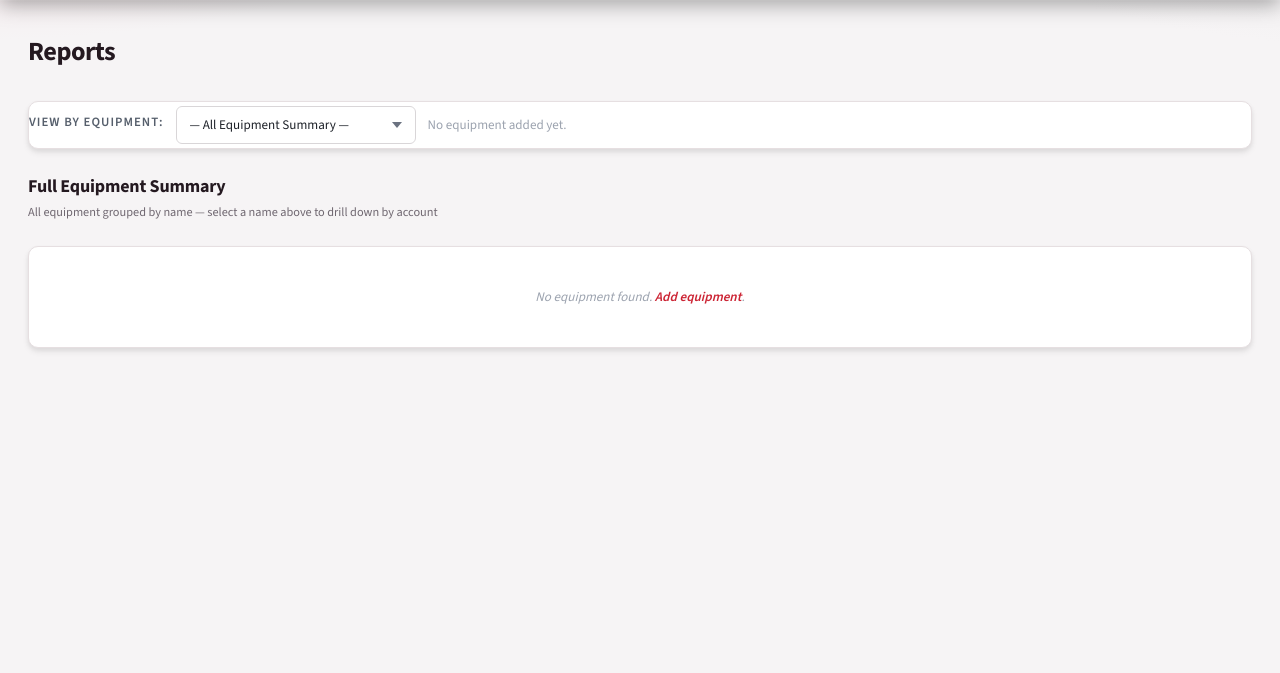
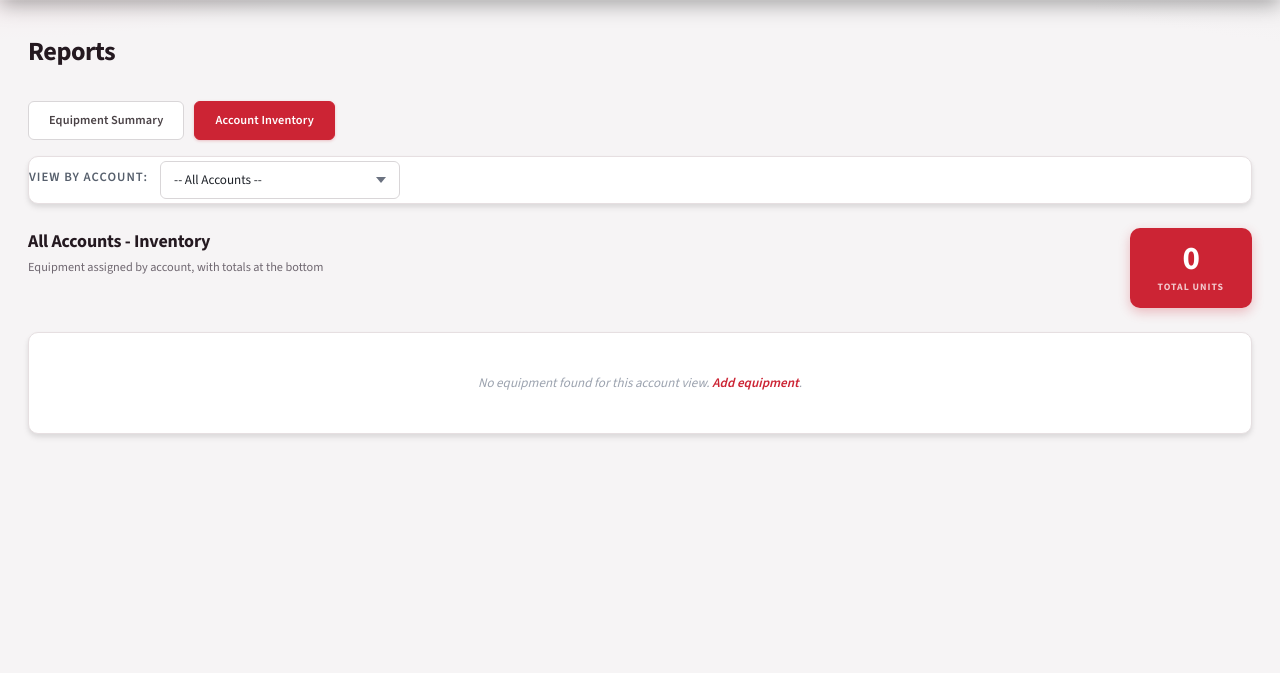
Before and after one commit to Edu2usa/equipment-tracker, a Flask app: page /reports?view=accounts in a window 1280 px wide. Shown: the part 68-741 px from the top of the page. Run offline with Flask 3, Linux system fonts and the light colour scheme; data comes from the database, SQL or seed files in the repository; data that the repository does not hold is empty.

Commit message:
Add account inventory report

```diff
--- a/app.py
+++ b/app.py
@@ -587,12 +587,15 @@ def delete_maintenance(record_id):
 @app.route('/reports')
 def reports():
     from sqlalchemy import func, case
+    report_view = request.args.get('view', 'equipment')
     selected_name = request.args.get('name', '')
+    selected_account_id = request.args.get('account', '')
 
     # All distinct equipment names that exist in the DB (for the dropdown)
     available_names = [
         r[0] for r in db.session.query(EquipmentItem.name).distinct().order_by(EquipmentItem.name).all()
     ]
+    available_accounts = Account.query.order_by(Account.name).all()
 
     # Full summary grouped by name (always shown)
     name_summary = (
@@ -646,12 +649,73 @@ def reports():
         )
         detail_total = sum(r.qty for r in detail_by_account)
 
+    account_inventory_query = (
+        db.session.query(
+            Account.id.label('account_id'),
+            Account.name.label('account_name'),
+            Account.location,
+            Account.account_type,
+            EquipmentItem.name.label('equipment_name'),
+            EquipmentItem.equipment_type,
+            EquipmentItem.service_type,
+            func.sum(EquipmentItem.quantity).label('qty'),
+            func.sum(
+                case((EquipmentItem.item_status == 'working', EquipmentItem.quantity), else_=0)
+            ).label('working_qty'),
+            func.sum(
+                case((EquipmentItem.item_status == 'in_repair', EquipmentItem.quantity), else_=0)
+            ).label('repair_qty'),
+            func.sum(
+                case((EquipmentItem.item_status == 'in_storage', EquipmentItem.quantity), else_=0)
+            ).label('storage_qty'),
+        )
+        .join(EquipmentItem, EquipmentItem.account_id == Account.id)
+    )
+    selected_account = None
+    if selected_account_id:
+        try:
+            selected_account_int = int(selected_account_id)
+        except ValueError:
+            selected_account_int = None
+        if selected_account_int:
+            selected_account = Account.query.get(selected_account_int)
+            account_inventory_query = account_inventory_query.filter(Account.id == selected_account_int)
+
+    account_inventory = (
+        account_inventory_query
+        .group_by(
+            Account.id,
+            EquipmentItem.name,
+            EquipmentItem.equipment_type,
+            EquipmentItem.service_type,
+        )
+        .order_by(
+            Account.name,
+            EquipmentItem.name,
+            EquipmentItem.equipment_type,
+            EquipmentItem.service_type,
+        )
+        .all()
+    )
+    account_totals = {
+        'qty': sum(row.qty or 0 for row in account_inventory),
+        'working': sum(row.working_qty or 0 for row in account_inventory),
+        'repair': sum(row.repair_qty or 0 for row in account_inventory),
+        'storage': sum(row.storage_qty or 0 for row in account_inventory),
+    }
+
     return render_template('reports.html',
+                           report_view=report_view,
                            available_names=available_names,
+                           available_accounts=available_accounts,
                            selected_name=selected_name,
+                           selected_account_id=selected_account_id,
+                           selected_account=selected_account,
                            name_summary=name_summary,
                            detail_by_account=detail_by_account,
-                           detail_total=detail_total)
+                           detail_total=detail_total,
+                           account_inventory=account_inventory,
+                           account_totals=account_totals)
 
 
 # ─── Settings: Equipment Names & Types ───────────────────────────────────────
--- a/static/css/style.css
+++ b/static/css/style.css
@@ -435,6 +435,20 @@ a { color: inherit; text-decoration: none; }
   vertical-align: middle;
 }
 
+.data-table tfoot tr {
+  border-top: 2px solid var(--charcoal);
+  background: var(--gray-50);
+}
+
+.data-table tfoot td {
+  padding: 14px 16px;
+  font-size: .875rem;
+  color: var(--charcoal);
+  vertical-align: middle;
+}
+
+.data-table tfoot td:first-child { padding-left: 20px; }
+
 td.bold { font-weight: 600; color: var(--charcoal); }
 td.notes-cell { max-width: 240px; color: var(--gray-400); font-size: .82rem; }
 td.actions-cell { white-space: nowrap; }
@@ -642,6 +656,13 @@ textarea.form-control { resize: vertical; }
 .transfer-info p:last-child { margin-bottom: 0; }
 
 /* ── Reports ──────────────────────────────────────────────────── */
+.report-tabs {
+  display: flex;
+  gap: 10px;
+  flex-wrap: wrap;
+  margin-bottom: 16px;
+}
+
 .report-section {
   margin-bottom: 40px;
 }
--- a/templates/reports.html
+++ b/templates/reports.html
@@ -1,17 +1,104 @@
 {% extends "base.html" %}
-{% block title %}Reports – Preferred Maintenance{% endblock %}
+{% block title %}Reports - Preferred Maintenance{% endblock %}
 
 {% block content %}
 <div class="page-header">
   <h1>Reports</h1>
 </div>
 
-<!-- ── Equipment Picker ───────────────────────────────────────── -->
+<div class="report-tabs">
+  <a href="{{ url_for('reports') }}" class="btn {% if report_view != 'accounts' %}btn-primary{% else %}btn-outline{% endif %}">Equipment Summary</a>
+  <a href="{{ url_for('reports', view='accounts') }}" class="btn {% if report_view == 'accounts' %}btn-primary{% else %}btn-outline{% endif %}">Account Inventory</a>
+</div>
+
+{% if report_view == 'accounts' %}
+<div class="card mb-4">
+  <form method="get" action="{{ url_for('reports') }}" class="filter-bar">
+    <input type="hidden" name="view" value="accounts">
+    <label for="account-select" class="filter-label">View by Account:</label>
+    <select id="account-select" name="account" class="form-select" onchange="this.form.submit()">
+      <option value="">-- All Accounts --</option>
+      {% for account in available_accounts %}
+      <option value="{{ account.id }}" {% if selected_account_id == account.id|string %}selected{% endif %}>{{ account.name }}</option>
+      {% endfor %}
+    </select>
+    {% if selected_account_id %}
+    <a href="{{ url_for('reports', view='accounts') }}" class="btn btn-outline">Clear</a>
+    {% endif %}
+  </form>
+</div>
+
+<div class="report-section">
+  <div class="report-header">
+    <div>
+      <h2 class="report-title">{% if selected_account %}{{ selected_account.name }}{% else %}All Accounts{% endif %} - Inventory</h2>
+      <p class="report-subtitle">Equipment assigned by account, with totals at the bottom</p>
+    </div>
+    <div class="report-kpi">
+      <span class="kpi-value">{{ account_totals.qty }}</span>
+      <span class="kpi-label">Total Units</span>
+    </div>
+  </div>
+
+  <div class="card mt-4">
+    {% if account_inventory %}
+    <table class="data-table">
+      <thead>
+        <tr>
+          <th>Account</th>
+          <th>Equipment Name</th>
+          <th>Model</th>
+          <th>Service Type</th>
+          <th>Total</th>
+          <th>Working</th>
+          <th>In Repair</th>
+          <th>In Storage</th>
+        </tr>
+      </thead>
+      <tbody>
+        {% for row in account_inventory %}
+        <tr>
+          <td class="bold">{{ row.account_name }}</td>
+          <td>{{ row.equipment_name }}</td>
+          <td>{{ row.equipment_type }}</td>
+          <td>{{ row.service_type or '-' }}</td>
+          <td class="bold">{{ row.qty }}</td>
+          <td><span class="badge badge-working">{{ row.working_qty }}</span></td>
+          <td>
+            {% if row.repair_qty > 0 %}
+            <span class="badge badge-in_repair">{{ row.repair_qty }}</span>
+            {% else %}<span style="color:var(--gray-400)">-</span>{% endif %}
+          </td>
+          <td>
+            {% if row.storage_qty > 0 %}
+            <span class="badge badge-in_storage">{{ row.storage_qty }}</span>
+            {% else %}<span style="color:var(--gray-400)">-</span>{% endif %}
+          </td>
+        </tr>
+        {% endfor %}
+      </tbody>
+      <tfoot>
+        <tr>
+          <td colspan="4" class="bold">Totals</td>
+          <td class="bold">{{ account_totals.qty }}</td>
+          <td><span class="badge badge-working">{{ account_totals.working }}</span></td>
+          <td><span class="badge badge-in_repair">{{ account_totals.repair }}</span></td>
+          <td><span class="badge badge-in_storage">{{ account_totals.storage }}</span></td>
+        </tr>
+      </tfoot>
+    </table>
+    {% else %}
+    <p class="empty-row">No equipment found for this account view. <a href="{{ url_for('add_equipment') }}">Add equipment</a>.</p>
+    {% endif %}
+  </div>
+</div>
+
+{% else %}
 <div class="card mb-4">
   <form method="get" action="{{ url_for('reports') }}" class="filter-bar">
     <label for="name-select" class="filter-label">View by Equipment:</label>
     <select id="name-select" name="name" class="form-select" onchange="this.form.submit()">
-      <option value="">— All Equipment Summary —</option>
+      <option value="">-- All Equipment Summary --</option>
       {% for n in available_names %}
       <option value="{{ n }}" {% if n == selected_name %}selected{% endif %}>{{ n }}</option>
       {% endfor %}
@@ -23,11 +110,10 @@
 </div>
 
 {% if selected_name %}
-<!-- ── Per-Equipment Account Breakdown ───────────────────────── -->
 <div class="report-section">
   <div class="report-header">
     <div>
-      <h2 class="report-title">{{ selected_name }} – By Account</h2>
+      <h2 class="report-title">{{ selected_name }} - By Account</h2>
       <p class="report-subtitle">Distribution across all accounts</p>
     </div>
     <div class="report-kpi">
@@ -65,12 +151,12 @@
           <td>
             {% if row.repair_qty > 0 %}
             <span class="badge badge-in_repair">{{ row.repair_qty }}</span>
-            {% else %}<span style="color:var(--gray-400)">—</span>{% endif %}
+            {% else %}<span style="color:var(--gray-400)">-</span>{% endif %}
           </td>
           <td>
             {% if row.storage_qty > 0 %}
             <span class="badge badge-in_storage">{{ row.storage_qty }}</span>
-            {% else %}<span style="color:var(--gray-400)">—</span>{% endif %}
+            {% else %}<span style="color:var(--gray-400)">-</span>{% endif %}
           </td>
         </tr>
         {% endfor %}
@@ -83,12 +169,11 @@
 </div>
 
 {% else %}
-<!-- ── Full Equipment Summary ─────────────────────────────────── -->
 <div class="report-section">
   <div class="report-header">
     <div>
       <h2 class="report-title">Full Equipment Summary</h2>
-      <p class="report-subtitle">All equipment grouped by name — select a name above to drill down by account</p>
+      <p class="report-subtitle">All equipment grouped by name - select a name above to drill down by account</p>
     </div>
   </div>
 
@@ -118,12 +203,12 @@
           <td>
             {% if row.repair_qty > 0 %}
             <span class="badge badge-in_repair">{{ row.repair_qty }}</span>
-            {% else %}<span style="color:var(--gray-400)">—</span>{% endif %}
+            {% else %}<span style="color:var(--gray-400)">-</span>{% endif %}
           </td>
           <td>
             {% if row.storage_qty > 0 %}
             <span class="badge badge-in_storage">{{ row.storage_qty }}</span>
-            {% else %}<span style="color:var(--gray-400)">—</span>{% endif %}
+            {% else %}<span style="color:var(--gray-400)">-</span>{% endif %}
           </td>
           <td>
             <a href="{{ url_for('reports', name=row.name) }}" class="btn btn-sm btn-outline">By Account</a>
@@ -138,5 +223,6 @@
   </div>
 </div>
 {% endif %}
+{% endif %}
 
 {% endblock %}
```
